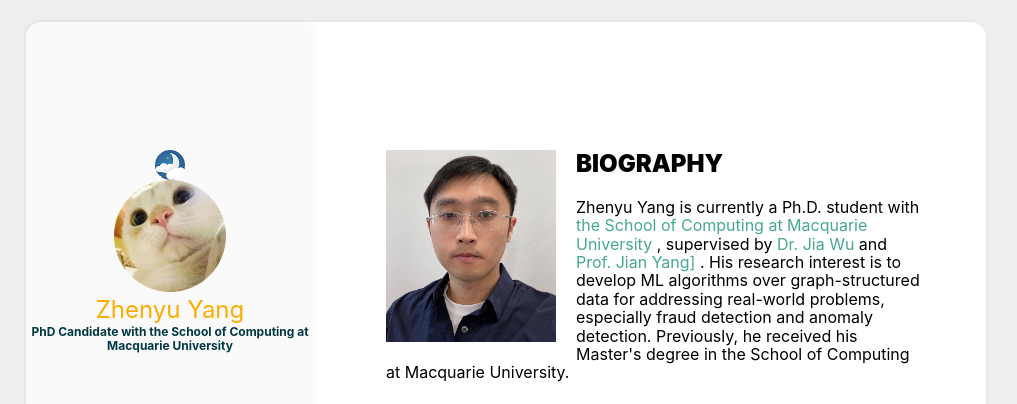
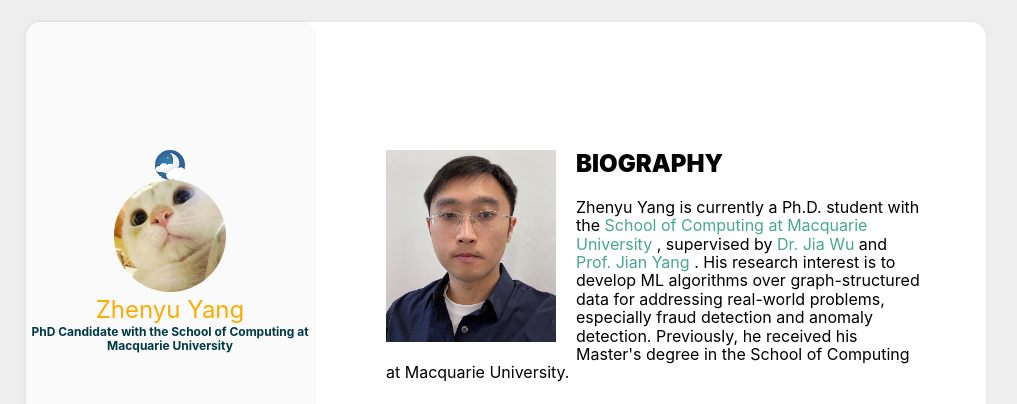
Before and after one commit to ZhenyuYangMQ/ZhenyuYangMQ.github.io, a Jekyll site: the page built from index.html, in a window 1280 px wide. Shown: the top 404 px of the page, without its empty margins (134-1151 px from the left). Built offline with Jekyll 4.4.1, drawn with Linux system fonts in a browser that asks for light colours.

```diff
--- a/_includes/archive.html
+++ b/_includes/archive.html
@@ -31,7 +31,7 @@
   <div>
   <h2><b>BIOGRAPHY</b></h2>
     <div  style="width:535px">
-    Zhenyu Yang is currently a Ph.D. student with <a href='https://www.mq.edu.au/faculty-of-science-and-engineering/departments-and-schools/school-of-computing'> the School of Computing at Macquarie University </a>, supervised by <a href='http://web.science.mq.edu.au/~jiawu/'> Dr. Jia Wu </a> and <a href='http://web.science.mq.edu.au/~jian/'> Prof. Jian Yang] </a>. His research interest is to develop ML algorithms over graph-structured data for addressing real-world problems, especially fraud detection and anomaly detection. Previously, he received his Master's degree in the School of Computing at Macquarie University.
+    Zhenyu Yang is currently a Ph.D. student with the <a href='https://www.mq.edu.au/faculty-of-science-and-engineering/departments-and-schools/school-of-computing'> School of Computing at Macquarie University </a>, supervised by <a href='http://web.science.mq.edu.au/~jiawu/'> Dr. Jia Wu </a> and <a href='http://web.science.mq.edu.au/~jian/'> Prof. Jian Yang </a>. His research interest is to develop ML algorithms over graph-structured data for addressing real-world problems, especially fraud detection and anomaly detection. Previously, he received his Master's degree in the School of Computing at Macquarie University.
     </div>
   </div>
   <div class="archive_title">
```
